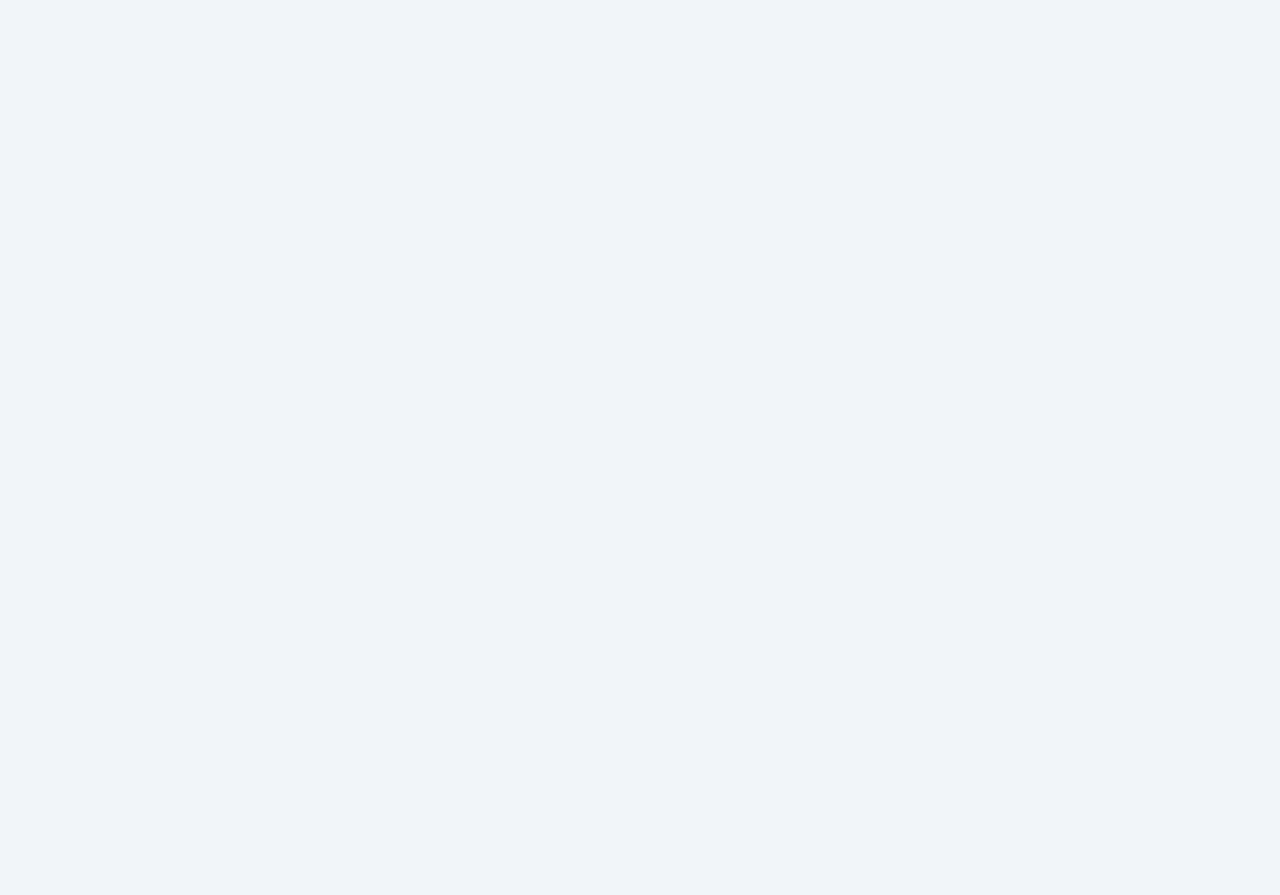
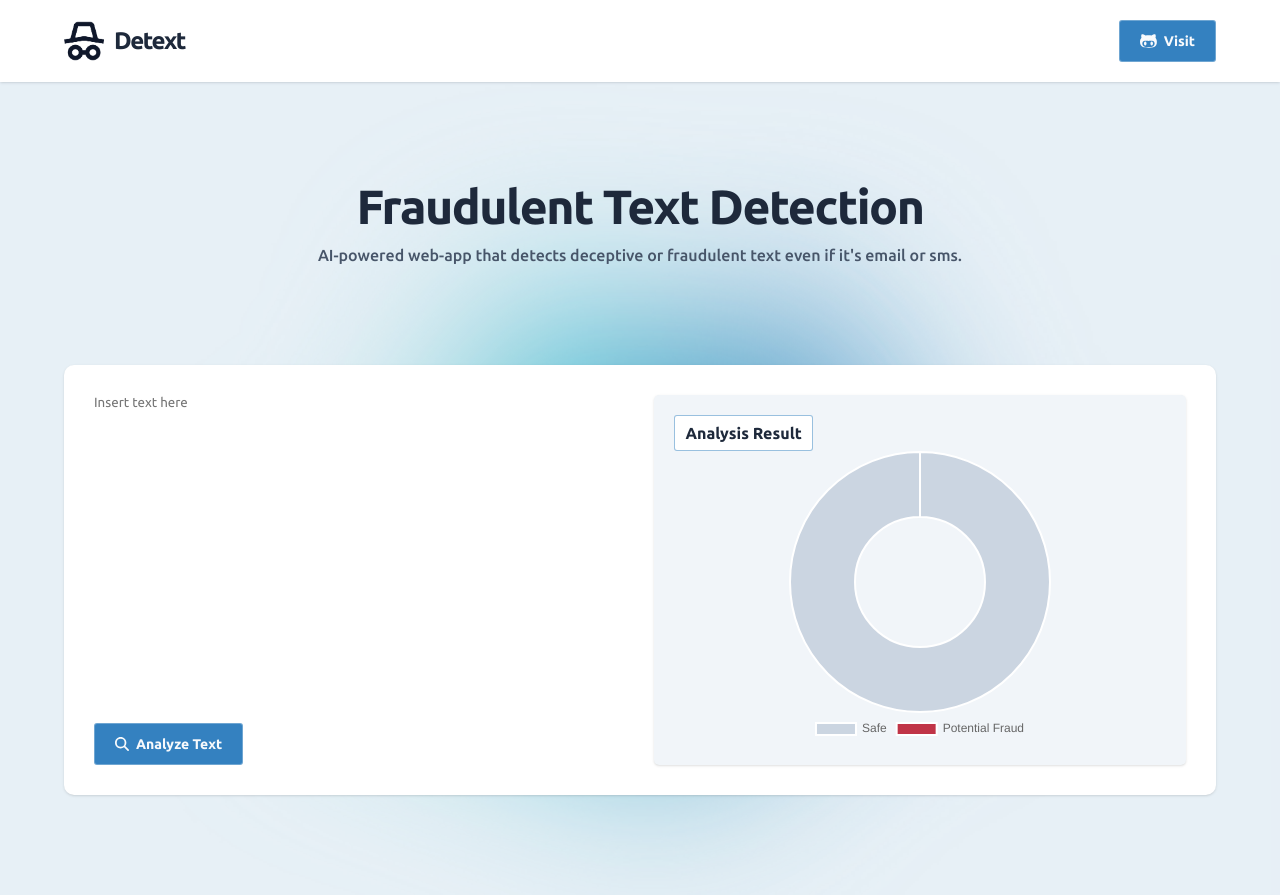
Before and after one commit to markcalendario/detext, a React (Vite) app in the folder client/: page / in a window 1280 px wide. Before the commit the page ends 800 px from the top, so only its background shows below. Built offline with nearby package versions, Linux system fonts and the light colour scheme.

Commit message:
feat: add main app view

```diff
--- a/client/src/App.jsx
+++ b/client/src/App.jsx
@@ -1,5 +1,52 @@
+import { Fragment } from "react";
+import styles from "./App.module.scss";
+import DetextForm from "./components/DetextForm/DetextForm.jsx";
+import Navbar from "./components/Navbar/Navbar.jsx";
+
 function App() {
-  return;
+  return (
+    <Fragment>
+      <Navbar />
+      <Main />
+    </Fragment>
+  );
+}
+
+function Main() {
+  return (
+    <section id={styles.banner}>
+      <div className={styles.container}>
+        <div className={styles.wrapper}>
+          <GradientBlob />
+          <Texts />
+          <DetextForm />
+        </div>
+      </div>
+    </section>
+  );
+}
+
+function GradientBlob() {
+  return (
+    <img
+      draggable={false}
+      alt="gradient blob"
+      className={styles.gradientBlob}
+      src="/assets/images/misc/gradient-blob.png"
+    />
+  );
+}
+
+function Texts() {
+  return (
+    <div className={styles.texts}>
+      <h1>Fraudulent Text Detection</h1>
+      <p>
+        AI-powered web-app that detects deceptive or fraudulent text even if
+        it's email or sms.
+      </p>
+    </div>
+  );
 }
 
 export default App;
--- /dev/null
+++ b/client/src/App.module.scss
@@ -0,0 +1,56 @@
+@use "./styles/utils/responsive" as responsive;
+@use "./styles/utils/mixins-screens" as screens;
+@use "./styles/utils/mixins-shadows" as shadows;
+@use "./styles/abstracts/variables-colors" as colors;
+@use "./styles/utils/mixins-text-sizes" as textSizes;
+
+#banner {
+  padding: 100px 0;
+  min-height: 100vh;
+  background-color: rgba(colors.$primary, 0.05);
+  overflow: hidden;
+
+  .container {
+    @include responsive.container;
+
+    .wrapper {
+      position: relative;
+      z-index: 0;
+
+      .gradientBlob {
+        position: absolute;
+        top: 100px;
+        left: 50%;
+        transform: translateX(-50%) scale(2);
+        z-index: -1;
+
+        user-select: none;
+        -ms-user-select: none;
+        -webkit-user-select: none;
+      }
+
+      .texts {
+        margin-bottom: 100px;
+
+        h1 {
+          letter-spacing: -1.5px;
+          @include textSizes.text-5xl;
+        }
+
+        p {
+          margin-top: 15px;
+          font-weight: 450;
+          color: colors.$slate-6;
+          @include textSizes.text-base;
+          line-height: 20px;
+        }
+      }
+    }
+  }
+
+  @include screens.tabletAndDesktop {
+    .texts {
+      text-align: center;
+    }
+  }
+}
--- a/client/src/components/DetextForm/DetextForm.module.scss
+++ b/client/src/components/DetextForm/DetextForm.module.scss
@@ -6,7 +6,6 @@
 
 .detextForm {
   padding: 30px;
-  margin-top: 70px;
   border-radius: 10px;
   background-color: colors.$white;
 
```
Also changed, not shown: client/public/assets/images/misc/gradient-blob.png (added).
